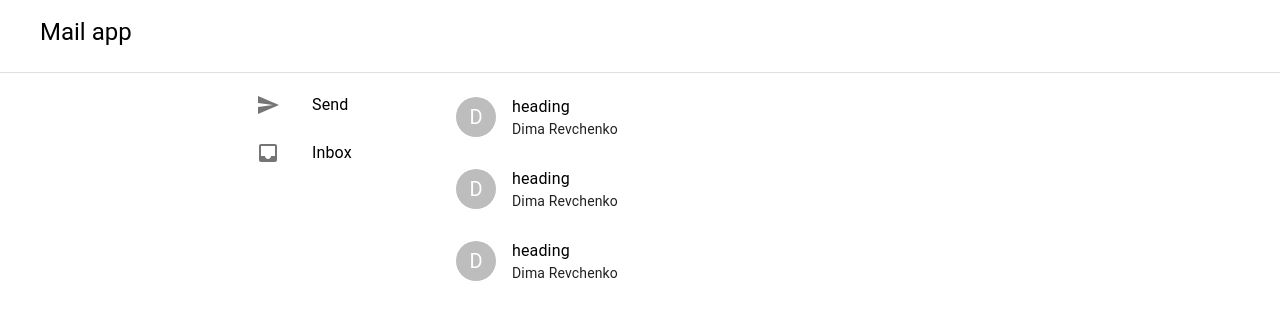
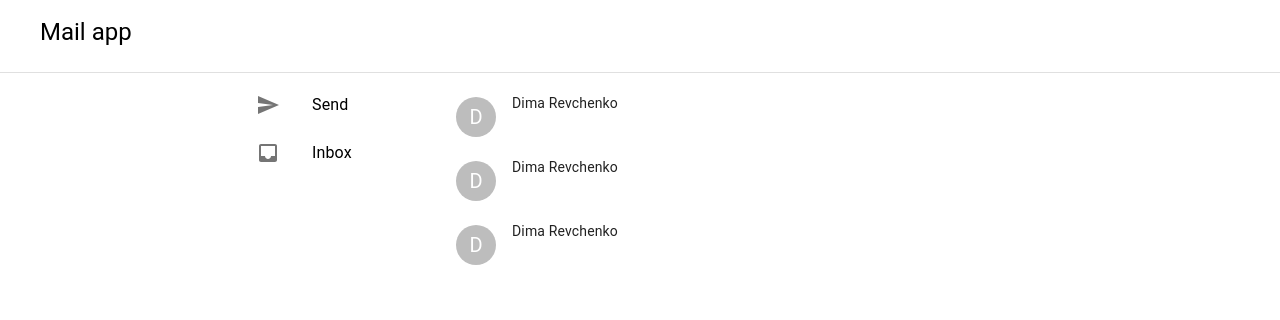
Before and after one commit to DzmitryRev/task6-client, a React (Vite) app: page /messages in a window 1280 px wide. Shown: the top 320 px of the page. Built offline with nearby package versions, Linux system fonts and the light colour scheme.

Commit message:
feat: complete message component

```diff
--- a/src/components/Message.tsx
+++ b/src/components/Message.tsx
@@ -8,11 +8,11 @@ import { Link } from "react-router-dom";
 
 interface IMessageProps {
   author: string;
-  heading: string;
+  subject: string;
   id: string;
 }
 
-export default function Message({ heading, author, id }: IMessageProps) {
+export default function Message({ subject, author, id }: IMessageProps) {
   return (
     <ListItem alignItems="flex-start" sx={{ cursor: "pointer" }}>
       <ListItemAvatar>
@@ -20,7 +20,7 @@ export default function Message({ heading, author, id }: IMessageProps) {
       </ListItemAvatar>
       <Link to={"/messages/" + id}>
         <ListItemText
-          primary={heading}
+          primary={subject}
           secondary={
             <React.Fragment>
               <Typography
```
